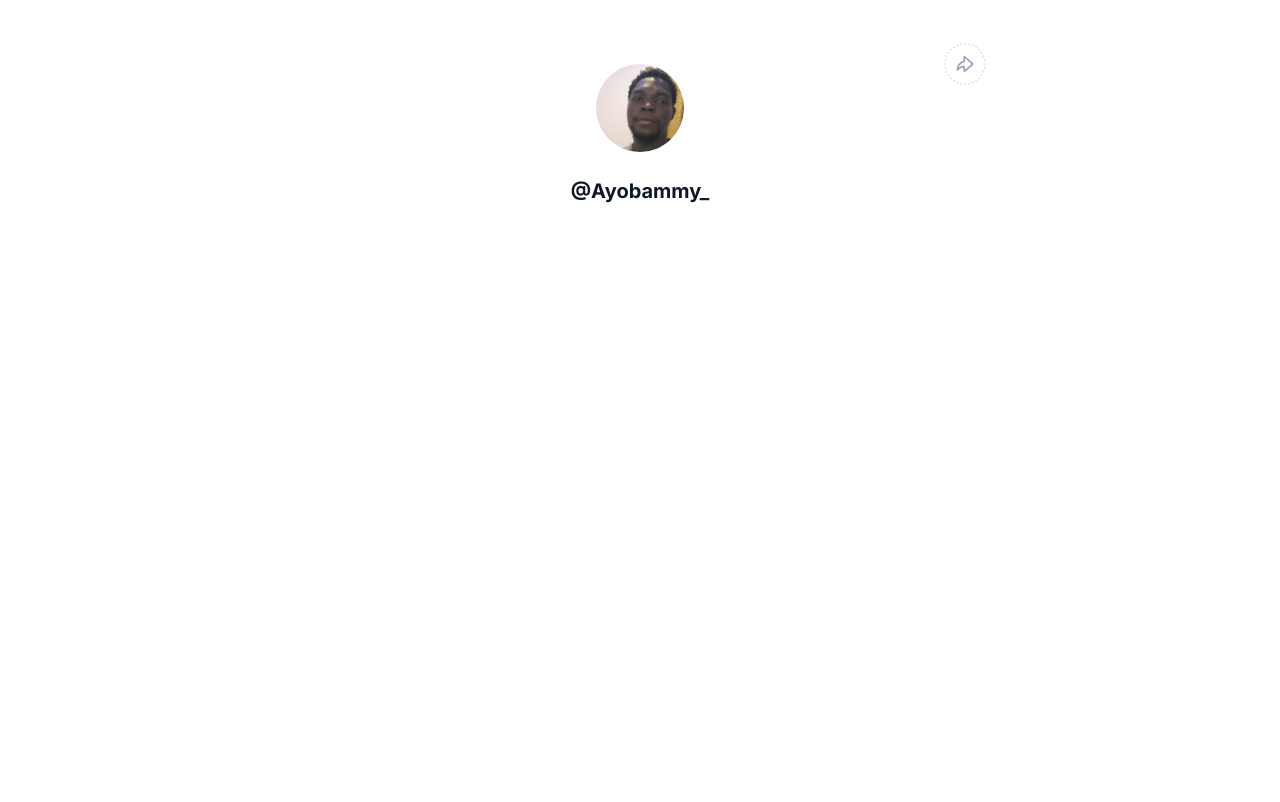
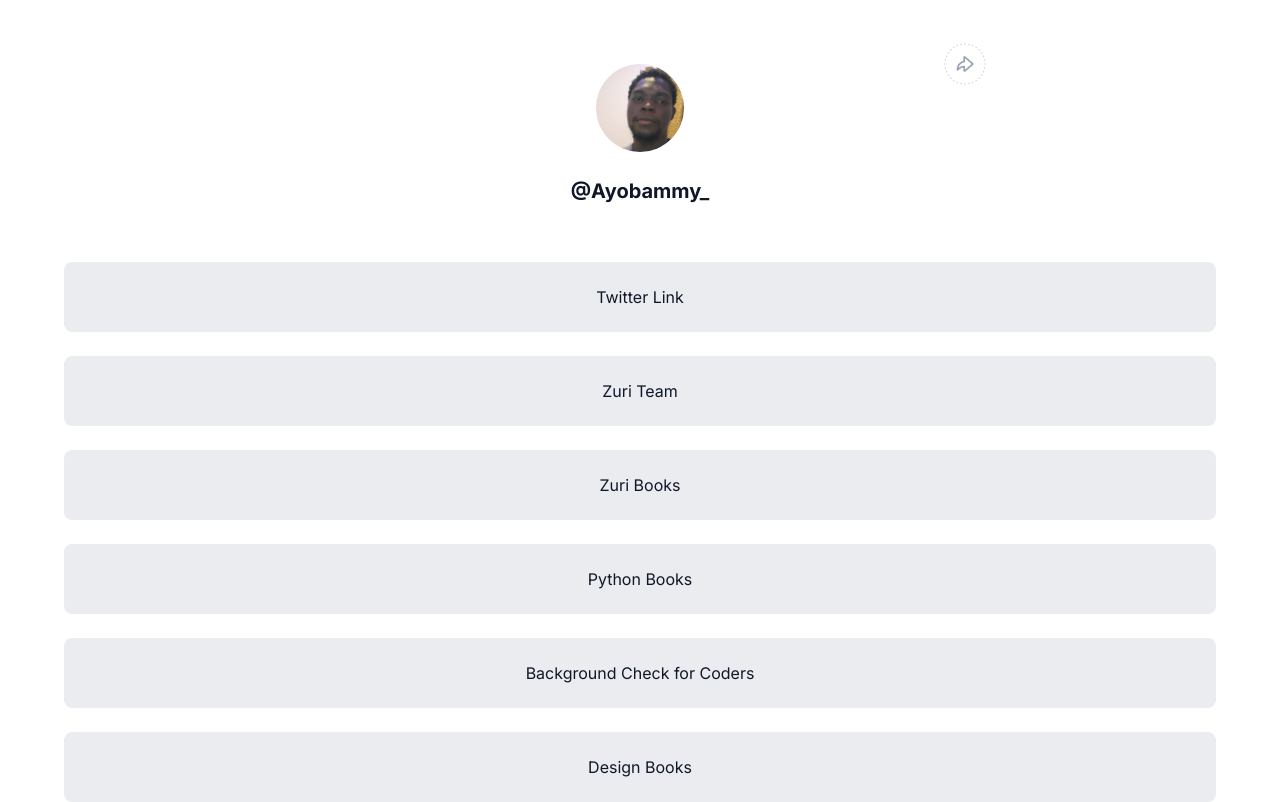
Before and after one commit to BamBam-sys/fe-task1, a React (Create React App) app: page / in a window 1280 px wide. Built offline with nearby package versions, Linux system fonts and the light colour scheme; the HTML template or start-up script is replaced by a standard one.

Commit message:
create links section

```diff
--- a/src/App.css
+++ b/src/App.css
@@ -1,5 +1,6 @@
 .app {
   max-width: 1152px;
+  width: 90%;
   margin: 64px auto 0;
 }
 
@@ -36,8 +37,30 @@
   right: 20%;
 }
 
+/* links */
+
 .links {
+  margin-top: 56px;
+  display: flex;
+  flex-direction: column;
+  gap: 24px;
 }
 
-.link {
+.link,
+.link:link,
+.link:visited {
+  display: block;
+  width: 100%;
+  background: #eaecf0;
+  text-align: center;
+  padding: 24px 0;
+  text-decoration: none;
+  border: 1px solid #eaecf0;
+  border-radius: 8px;
+  color: inherit;
+  transition: all 300ms ease-in-out;
 }
+
+.link:hover {
+  background: #d0d5dd;
+}
--- a/src/App.js
+++ b/src/App.js
@@ -1,40 +1,49 @@
 import './App.css';
 import Profile from './components/Profile';
+import Link from './components/Link';
 
 function App() {
-  // const links = [
-  //   {
-  //     name: 'Twitter Link',
-  //     link: 'https://twitter.com/Ayobammy_',
-  //     id: 'twitter-link',
-  //   },
-  //   { name: 'Zuri Team', link: 'https://training.zuri.team/', id: 'btn__zuri' },
-  //   {
-  //     name: 'Zuri Books',
-  //     link: ' http://books.zuri.team',
-  //     id: 'books',
-  //   },
-  //   {
-  //     name: 'Python Books',
-  //     link: 'https://books.zuri.team/python-for-beginners?ref_id=bammy',
-  //     id: 'book__python',
-  //   },
-  //   {
-  //     name: 'Background Check for Coders',
-  //     link: 'https://background.zuri.team',
-  //     id: 'pitch',
-  //   },
-  //   {
-  //     name: 'Design Books',
-  //     link: 'https://books.zuri.team/design-rules',
-  //     id: 'book__design',
-  //   },
-  // ];
+  const links = [
+    {
+      title: 'Twitter Link',
+      link: 'https://twitter.com/Ayobammy_',
+      id: 'twitter-link',
+    },
+    {
+      title: 'Zuri Team',
+      link: 'https://training.zuri.team/',
+      id: 'btn__zuri',
+    },
+    {
+      title: 'Zuri Books',
+      link: ' http://books.zuri.team',
+      id: 'books',
+    },
+    {
+      title: 'Python Books',
+      link: 'https://books.zuri.team/python-for-beginners?ref_id=bammy',
+      id: 'book__python',
+    },
+    {
+      title: 'Background Check for Coders',
+      link: 'https://background.zuri.team',
+      id: 'pitch',
+    },
+    {
+      title: 'Design Books',
+      link: 'https://books.zuri.team/design-rules',
+      id: 'book__design',
+    },
+  ];
 
   return (
     <div className="app">
       <Profile />
-      <section className="links"></section>
+      <section className="links">
+        {links.map((item) => (
+          <Link item={item} key={item.id} />
+        ))}
+      </section>
     </div>
   );
 }
--- a/src/components/Link.jsx
+++ b/src/components/Link.jsx
@@ -1,7 +1,19 @@
-// import React from 'react';
+import React from 'react';
 
-// const Link = () => {
-//   return <div className="link"></div>;
-// };
+const Link = ({ item: { link, title, id } }) => {
+  return (
+    <div>
+      <a
+        href={link}
+        id={id}
+        className="link"
+        target="_blank"
+        rel="noopener noreferrer"
+      >
+        {title}
+      </a>
+    </div>
+  );
+};
 
-// export default Link;
+export default Link;
```
Also changed, not shown: src/assets/github.png (added), src/assets/slack.svg (added).
